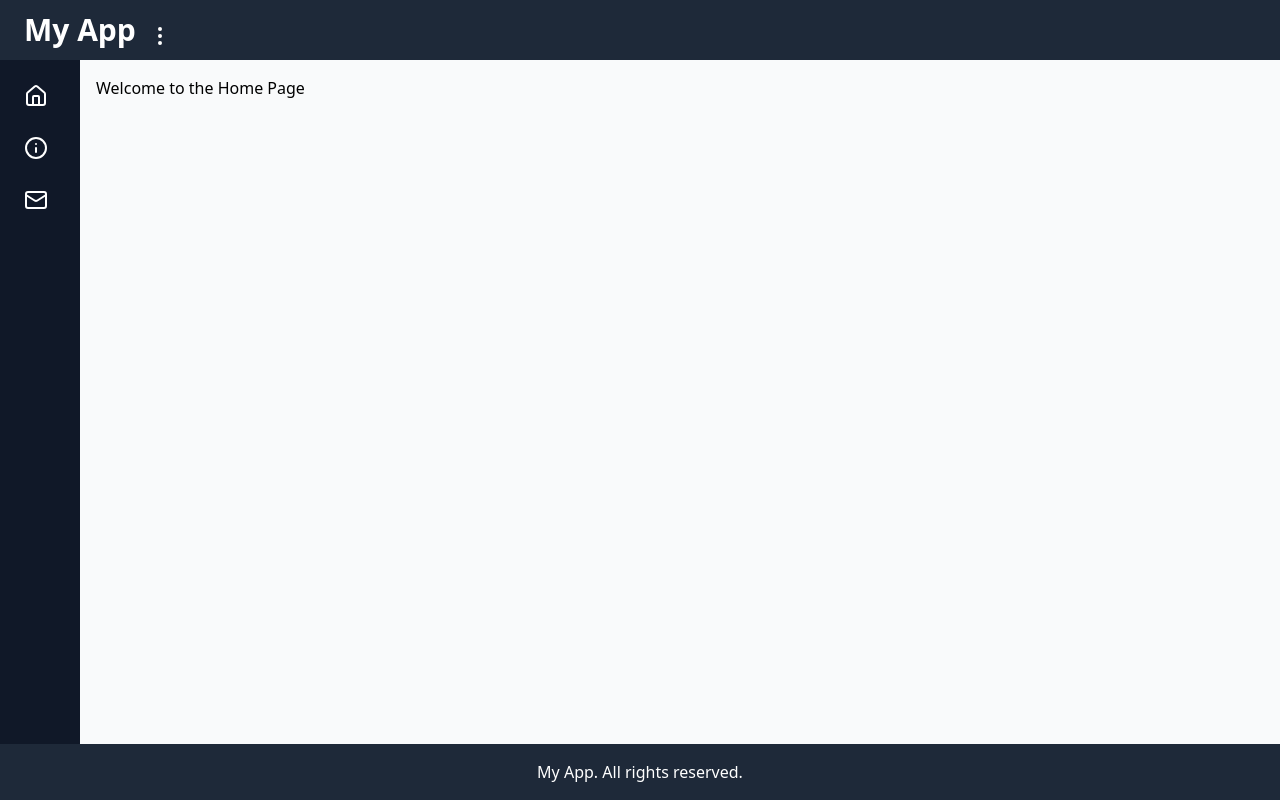
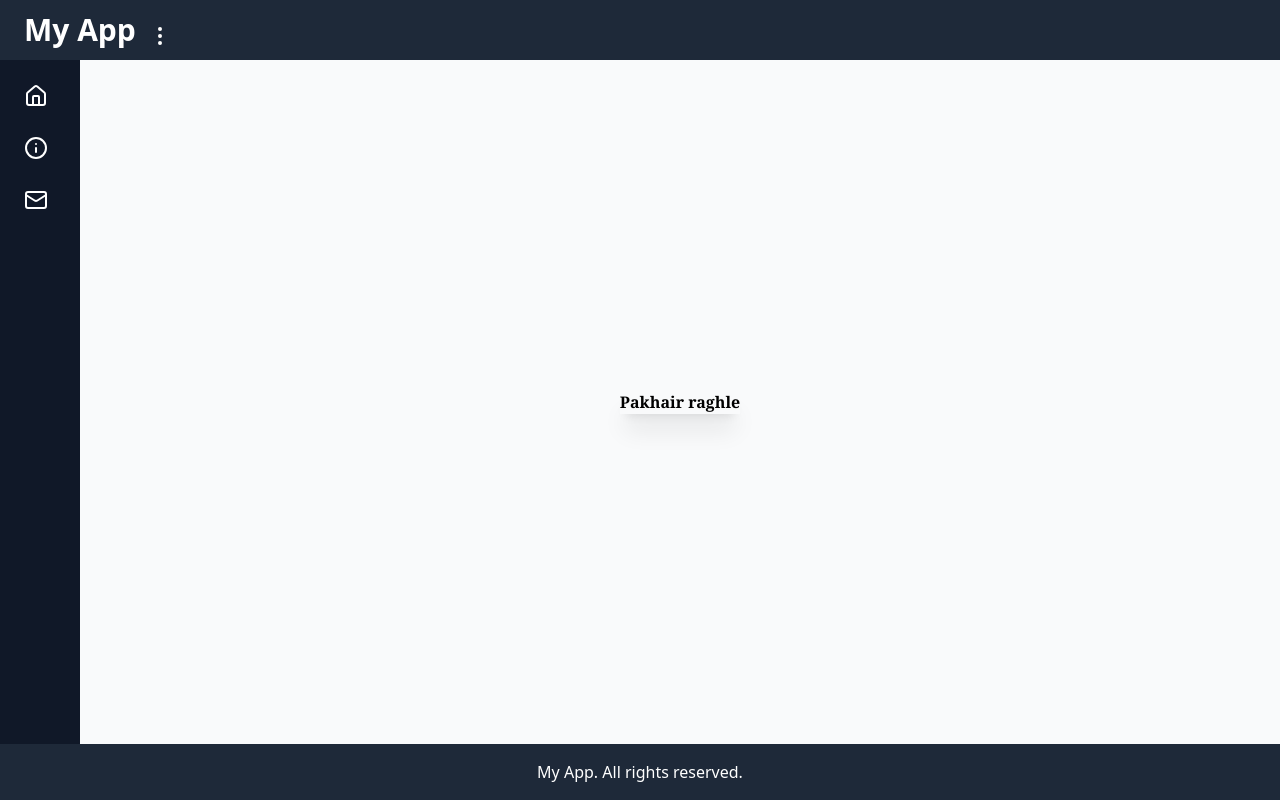
Before and after one commit to Umayrrrr/test_repo, a React (Vite) app: page / in a window 1280 px wide. Built offline with nearby package versions, Linux system fonts and the light colour scheme.

Commit message:
home changes minor

```diff
--- a/src/pages/Home.jsx
+++ b/src/pages/Home.jsx
@@ -1,8 +1,8 @@
 export default function Home() {
     return (
-        <div>
-            <h2>Welcome to the Home Page</h2>
+        <div className="flex h-full justify-center items-center">
 
+            <h1 className="font-bold font-serif shadow-xl">Pakhair raghle</h1>
         </div>
     );
 }
```
